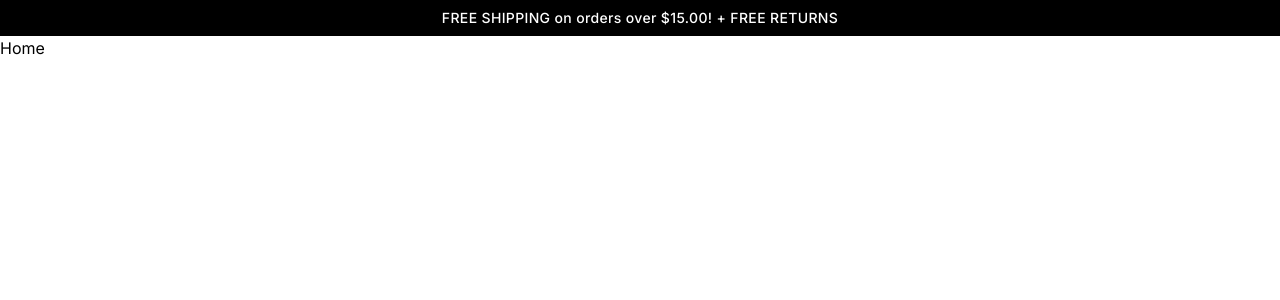
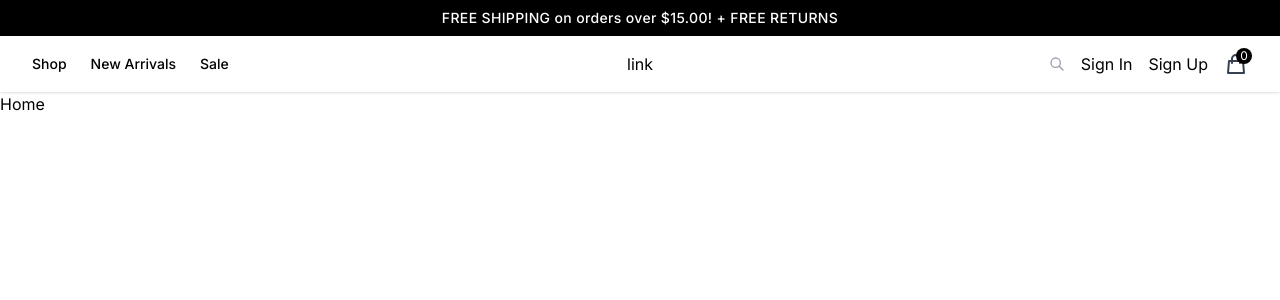
Before and after one commit to Thomas-Horvath/nextjs-temu-clone, a Next.js app: page / in a window 1280 px wide. Shown: the top 300 px of the page. Built offline with nearby package versions, Linux system fonts and the light colour scheme.

Commit message:
header navigation

```diff
--- a/src/components/layout/Header.tsx
+++ b/src/components/layout/Header.tsx
@@ -2,6 +2,7 @@
 
 
 
+import Link from 'next/link'
 import React, { useEffect, useState } from 'react'
 
 
@@ -48,8 +49,75 @@
 
   return (
     <header className='w-full sticky top-0 z-50'>
-      <div className={`w-full transform transition-transform duration-300 ease-in-out ${isOpen ? 'translate-y-0':'-translate-y-full'}`}>
+      <div className={`w-full transform transition-transform duration-300 ease-in-out ${isOpen ? 'translate-y-0' : '-translate-y-full'}`}>
         <AnnouncmentBar />
+
+        <div className="w-full
+                        flex justify-between items-center py-3
+                        sm:py-4 bg-white/80 shadow-sm border-d border-gray-100
+                        backdrop-blur-sm"
+        >
+
+
+          <div className="flex justify-between items-center container mx-auto px-8">
+
+
+
+            {/*  first item  */}
+            <div className='flex flex-1 justify-start items-center gap-4 sm:gap-6'>
+              <button className='text-gray-700 hover:text-gray-900 md:hidden'>
+                <svg xmlns='http://www.w3.org/2000/svg' className='h-5 w-5 sm:h-6 sm:w-6' fill='none' viewBox='0 0 24 24' stroke='currentColor'>
+                  <path strokeLinecap='round' strokeLinejoin='round' strokeWidth={2} d='M4 6h16M4 12h16M4 18h16' />
+                </svg>
+              </button>
+
+              <nav className='hidden md:flex gap-4 lg:gap-6 text-sm font-medium'>
+                <Link href='#' >Shop</Link>
+                <Link href='#' >New Arrivals</Link>
+                <Link href='#' >Sale</Link>
+
+              </nav>
+
+
+
+
+
+
+            </div>
+
+
+
+            {/* second item */}
+            <Link href='#'>link</Link>
+
+
+
+
+            {/* third item */}
+            <div className='flex flex-1 justify-end items-center gap-2 sm:gap-4'>
+              <button className='text-gray-700 hover:text-gray-900 hidden sm:block'>
+                <svg xmlns='http://www.w3.org/2000/svg' className='h-4 w-4 text-gray-400' fill='none' viewBox='0 0 24 24' stroke='currentColor'>
+                  <path strokeLinecap='round' strokeLinejoin='round' strokeWidth={2} d='M21 21l-6-6m2-5a7 7 0 11-14 0 7 7 0 0114 0z' />
+                </svg>
+              </button>
+
+              <Link href='/auth/sign-in'>Sign In</Link>
+              <Link href='/auth/sign-up'>Sign Up</Link>
+
+
+              <button className="text-gray-700 hover:text-gray-900 relative">
+                <svg xmlns='http://www.w3.org/2000/svg' className='h-5 w-5 sm:h-6 sm:w-6' fill='none' viewBox='0 0 24 24' stroke='currentColor'>
+                  <path strokeLinecap='round' strokeLinejoin='round' strokeWidth={2} d='M16 11V7a4 4 0 00-8 0v4M5 9h14l1 12H4L5 9z' />
+                </svg>
+
+                <span className='absolute -top-1 -right-1 bg-black text-white text-[10px] sm:text-xs w-3.5 h-3.5 sm:w-4 sm:h-4 rounded-full flex justify-center items-center'>0</span>
+              </button>
+            </div>
+
+
+
+          </div>
+        </div>
       </div>
     </header>
   )
```
